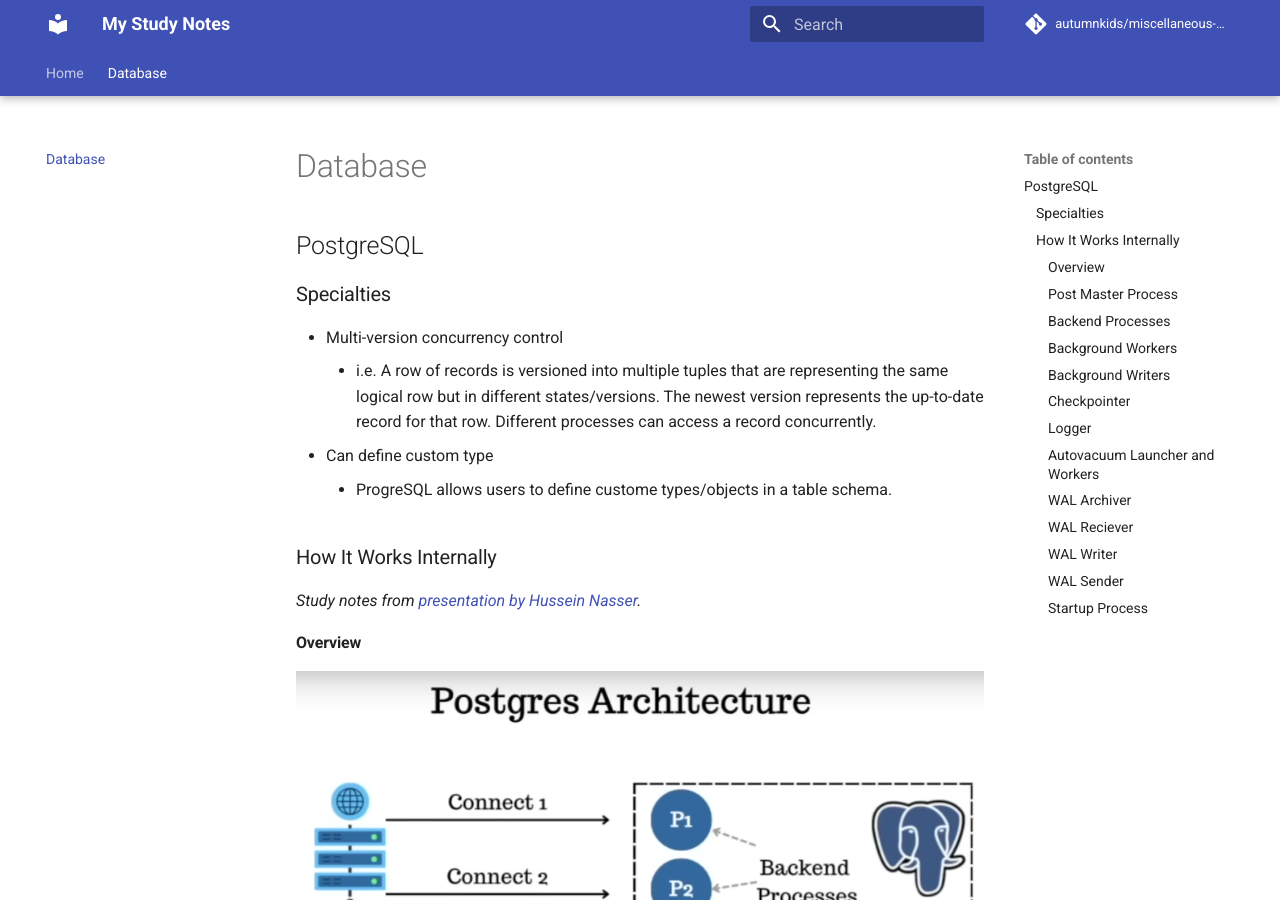
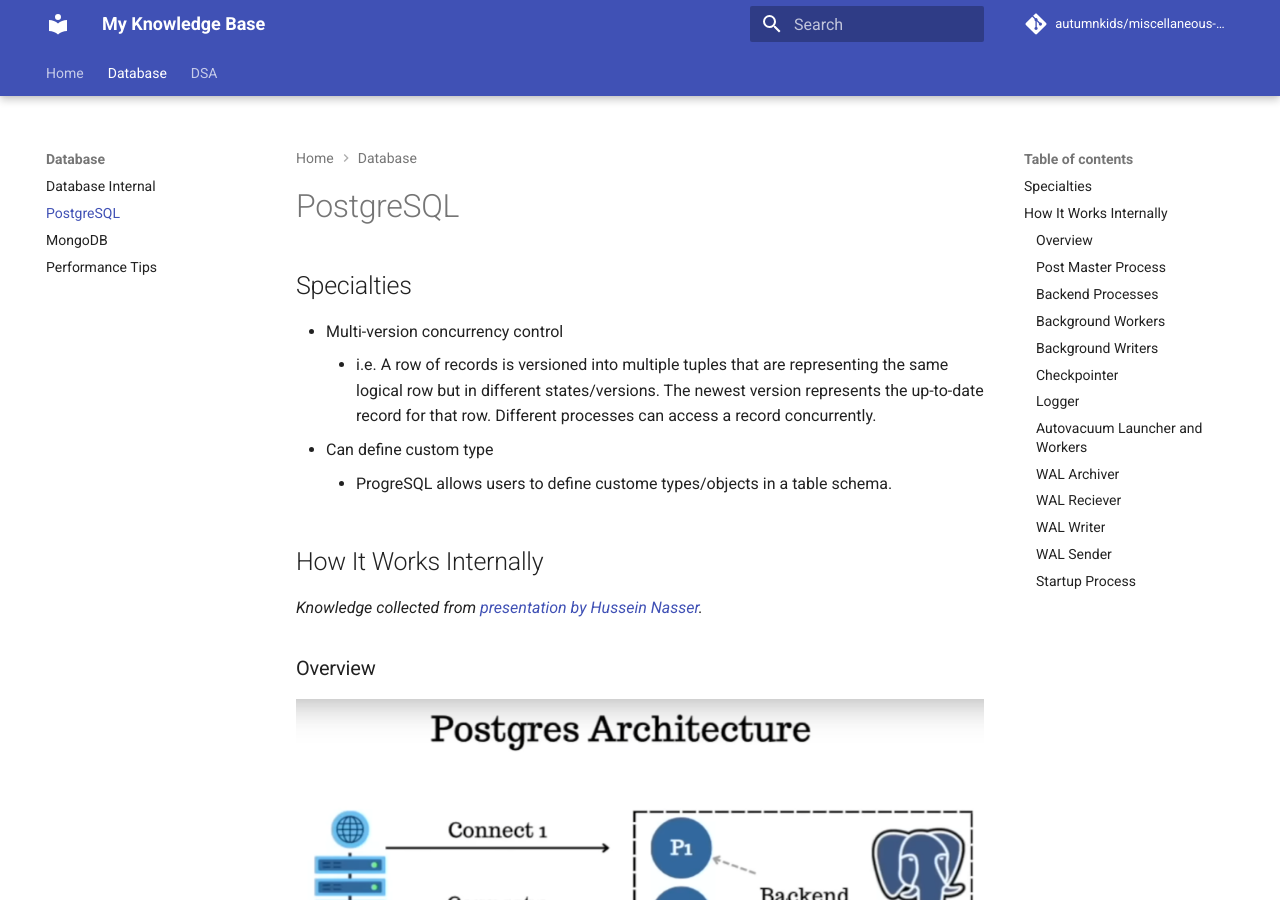
Before and after one commit to autumnkids/miscellaneous-study-notes, an MkDocs documentation site: the page built from docs/database/postgresql.md, in a window 1280 px wide and 900 px high. Built offline with MkDocs 1.6.1 and Material for MkDocs 9.7.7, drawn with Linux system fonts in a browser that asks for light colours; comment, search, counter and statistics services are not loaded.

Commit message:
Reorganize notes and add more notes (#3)
* Create sections for each tab.
* Add a DSA section with some initial notes on B Tree.

```diff
--- a/docs/database.md
+++ b/docs/database/postgresql.md
@@ -1,74 +1,72 @@
-# Database
+# PostgreSQL
 
-## PostgreSQL
-
-### Specialties
+## Specialties
 
 * Multi-version concurrency control
     * i.e. A row of records is versioned into multiple tuples that are representing the same logical row but in different states/versions. The newest version represents the up-to-date record for that row. Different processes can access a record concurrently.
 * Can define custom type
     * ProgreSQL allows users to define custome types/objects in a table schema.
 
-### How It Works Internally
+## How It Works Internally
 
-_Study notes from [presentation by Hussein Nasser](https://youtu.be/Q56kljmIN14?si=zSISqnNQNV-7KUJe)._
+_Knowledge collected from [presentation by Hussein Nasser](https://youtu.be/Q56kljmIN14?si=zSISqnNQNV-7KUJe)._
 
-#### Overview
+### Overview
 
-![postgres-architecture](./images/postgres-architecture.png)
+![postgres-architecture](../images/postgres-architecture.png)
 
-#### Post Master Process
+### Post Master Process
 
 A parent process that starts at the early stage of the application. Exposes the application to port 5432, such that it's ready for connection.
 
-#### Backend Processes
+### Backend Processes
 
 Each backend process is responsible for maintaining a connection to its consumer.
 
 The number of backend process is capped by the parameter `max_connections`.
 
-#### Background Workers
+### Background Workers
 
 A background worker is responsible for executing the query or command that a consumer initiated.
 
 The number of background workers is capped by the parameter `max_worker_processes`.
 
-#### Background Writers
+### Background Writers
 
 A background writer is responsible for flushing the data that is stored in a Page into the filesystem, which will eventually write the data into the disk. It wakes up occasionally to clean up dirty Pages/Shared Memory.
 
-#### Checkpointer
+### Checkpointer
 
 Checkpointer is responsible for flushing everything - i.e. both WAL records and Pages to the disk, and creating a checkpoint, indicating that everything now is consistent.
 
-#### Logger
+### Logger
 
 Logger is responsible for writing all the logs into the disk.
 
-#### Autovacuum Launcher and Workers
+### Autovacuum Launcher and Workers
 
 Autovacuum worker is responsible for cleaning up the tuples that have older versions and are not being accessed by any of the processes.
 
 The number of autovacuum works is capped by the parameter `autovacuum_max_workers`.
 
-#### WAL Archiver
+### WAL Archiver
 
 WAL Archiver is responsible for archiving all the WAL records for historical purposes, such that a database can be brought to the newest state from 0 when needed.
 
-#### WAL Reciever
+### WAL Reciever
 
 WAL Reciever is responsible for recieving WAL records.
 
-#### WAL Writer
+### WAL Writer
 
 WAL Writer is responsible for flushing the WAL records into the disk. Each time a commit succeeds, WAL records are flushed into the disk.
 
-#### WAL Sender
+### WAL Sender
 
 A WAL Sender is responsible for sending the WAL records to the replicas, from the master instance.
 
 The number of WAL Senders is capped by the parameter `max_val_senders`.
 
-#### Startup Process
+### Startup Process
 
 The Startup Process is responsible for checking the state of the database - i.e. it checks whether the data stored in the Pages are up-to-date with what has been recorded in the WAL records. If the Pages are found out of date, the Startup process will try to re-do what has been recorded in the WAL records, in order to load the up-to-date data into the Pages, before the Post Master Process is started.
--- a/mkdocs.yml
+++ b/mkdocs.yml
@@ -1,11 +1,19 @@
-site_name: My Study Notes
+site_name: My Knowledge Base
 repo_url: https://github.com/autumnkids/miscellaneous-study-notes
 repo_name: autumnkids/miscellaneous-study-notes
 nav:
   - Home: index.md
-  - Database: database.md
+  - Database:
+    - Database Internal: database/database-internal.md
+    - PostgreSQL: database/postgresql.md
+    - MongoDB: database/mongodb.md
+    - Performance Tips: database/performance-tips.md
+  - DSA:
+    - B Tree: dsa/b-tree.md
 theme:
   name: material
   features:
     - navigation.tabs
     - navigation.tabs.sticky
+    - navigation.path
+    - navigation.indexes
```
Also changed, not shown: docs/database/database-internal.md (added, +23 -0 lines), docs/database/mongodb.md (added, +5 -0 lines), docs/database/performance-tips.md (added, +31 -0 lines), docs/dsa/b-tree.md (added, +5 -0 lines), docs/index.md (+4 -2 lines).
